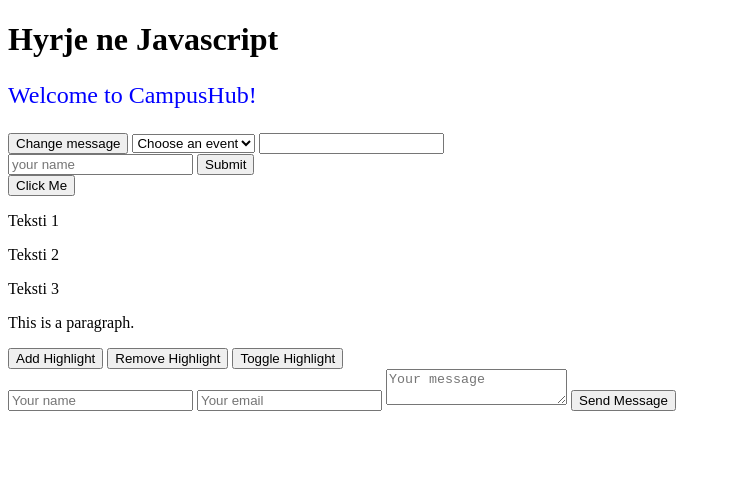
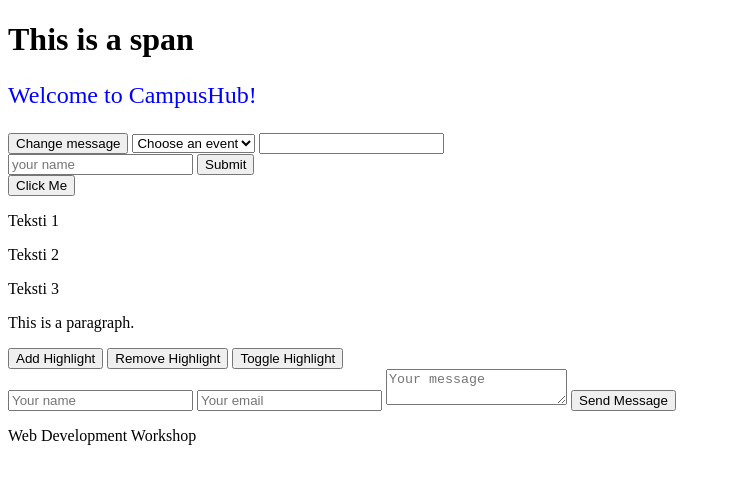
Before and after one commit to ariana14-k/CampusHub, a plain HTML site: page javascript/index.html in a window 1280 px wide. Shown: the whole page, without its empty margins (0-731 px from the left). Drawn offline with Linux system fonts and the light colour scheme; no server answers.

Commit message:
Update index.html

```diff
--- a/javascript/index.html
+++ b/javascript/index.html
@@ -65,5 +65,6 @@
             console.log("Hello Javascript");
         </script> -->
         <script src="script.js" defer></script>
+        <script src="script2.js" defer></script>
     </body>
 </html>
```
